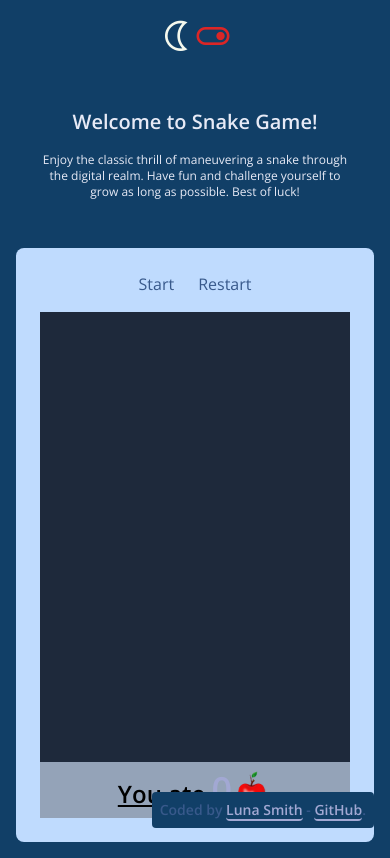
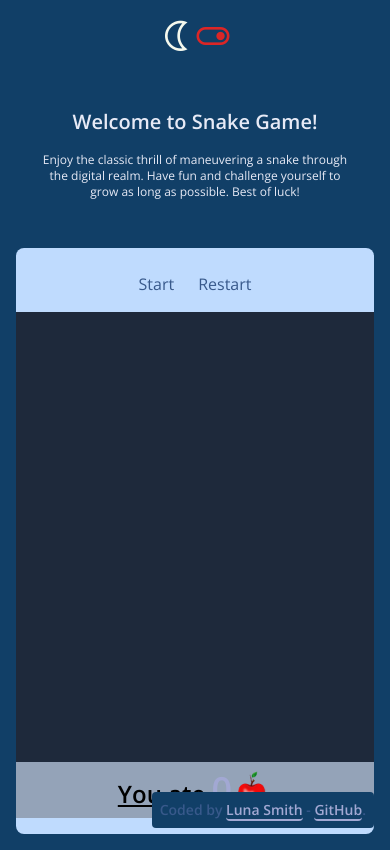
Before and after one commit to Lu-Smith/snake_game_vue_tailwindcss, a Vue app: page / in a window 390 px wide. Built offline with nearby package versions, Linux system fonts and the light colour scheme.

Commit message:
Updated styling

```diff
--- a/src/App.vue
+++ b/src/App.vue
@@ -6,7 +6,7 @@
     <div class="w-full h-full p-6">
       <Header :mode="mode"  />
     </div>
-    <div class="bg-blue-200 max-w-192 h-full p-6 rounded-lg">
+    <div class="bg-blue-200 max-w-192 h-full pt-6 pb-4 md:p-6 rounded-lg">
       <Game :mode="mode" />
     </div>
   </div>
--- a/src/components/Game.vue
+++ b/src/components/Game.vue
@@ -1,6 +1,6 @@
 <template>
     <GameControls :mode="mode" @startGame="startGame" />
-    <div class="w-full h-full mt-4 bg-red-200 flex justify-center items-center">
+    <div class="w-full h-full mt-4 flex justify-center items-center">
         <canvas
         :class="mode ? 'bg-green-200' : 'bg-slate-800'"
         ref="gameCanvas"
```
